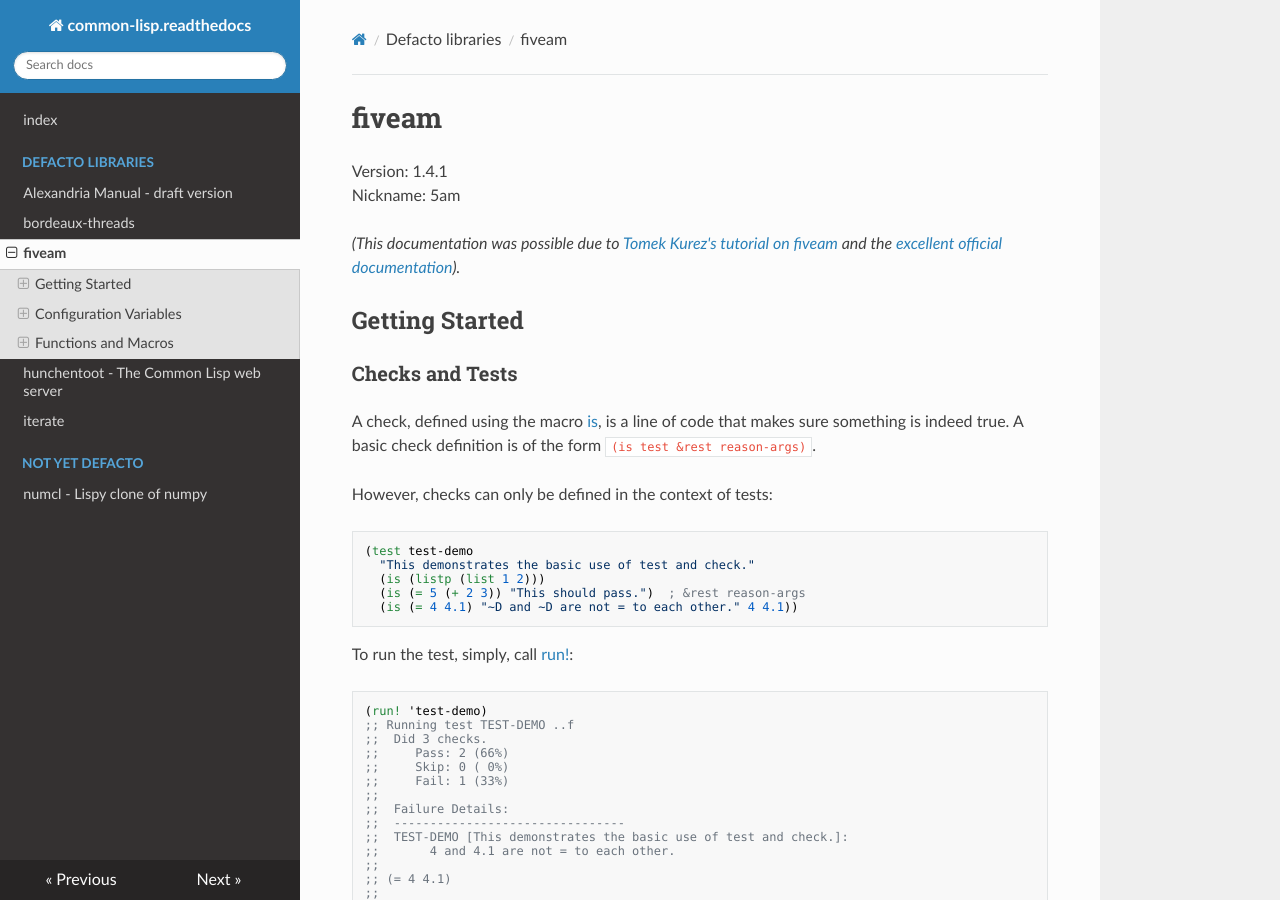
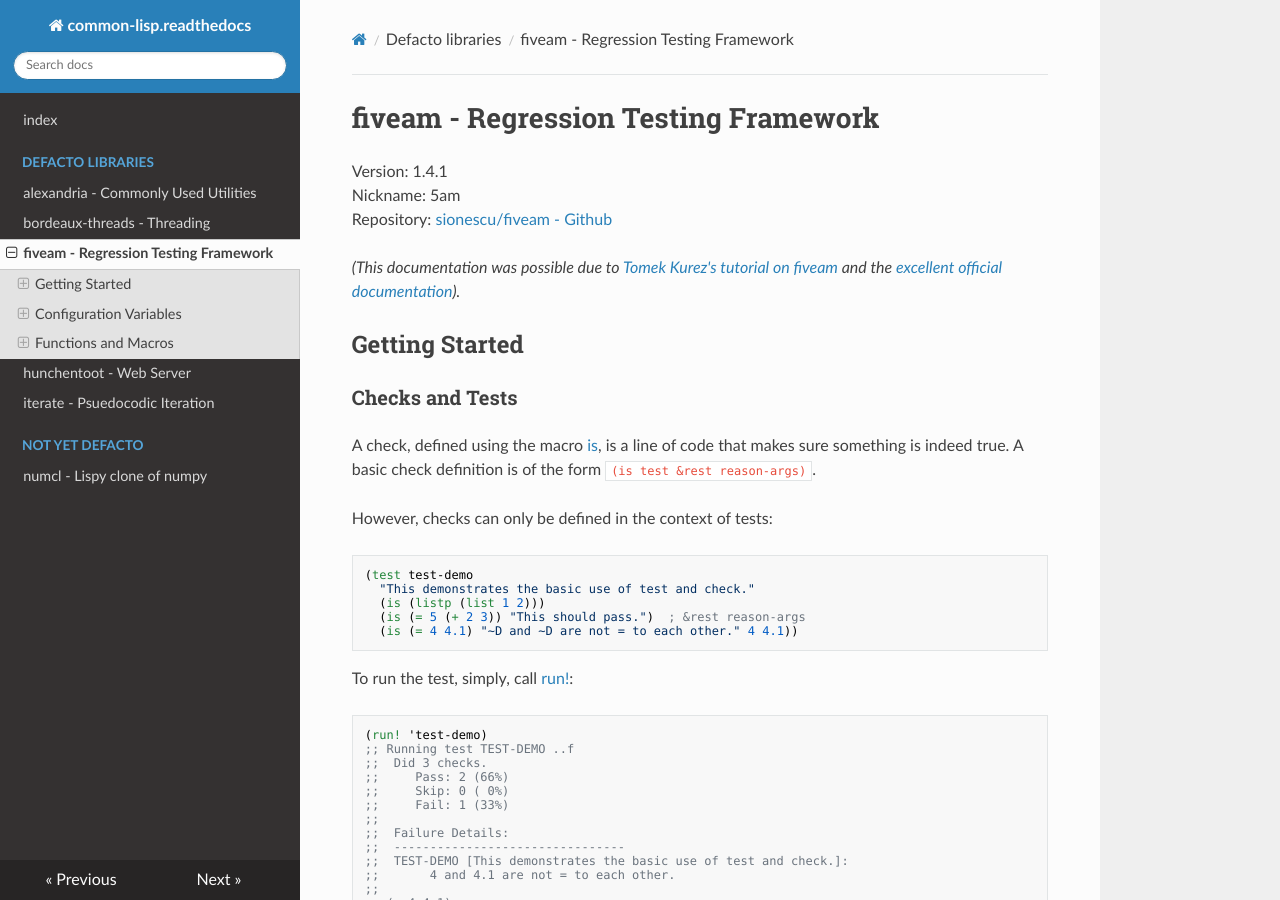
Before and after one commit to cl-library-docs/common-lisp-libraries, an MkDocs documentation site: the page built from docs/fiveam.md, in a window 1280 px wide and 900 px high. Built offline with MkDocs 1.6.1, drawn with Linux system fonts in a browser that asks for light colours; nearby versions of some CDN libraries.

Commit message:
added repos; title changes

```diff
--- a/docs/alexandria.md
+++ b/docs/alexandria.md
@@ -1,6 +1,8 @@
-# Alexandria Manual - draft version
+# alexandria - Commonly Used Utilities
 
 Version: 1.0.0
+<br/>
+Repository: [alexandria/alexandria - Gitlab](https://gitlab.common-lisp.net/alexandria/alexandria)
 
 *(This documentation is modified to markdown from [here](https://common-lisp.net/project/alexandria/draft/alexandria.html) on 01 March, 2020.)*
 
--- a/docs/fiveam.md
+++ b/docs/fiveam.md
@@ -1,8 +1,10 @@
-# fiveam
+# fiveam - Regression Testing Framework
 
 Version: 1.4.1
 <br/>
 Nickname: 5am
+<br/>
+Repository: [sionescu/fiveam - Github](https://github.com/sionescu/fiveam)
 
 *(This documentation was possible due to [Tomek Kurez's tutorial on fiveam](http://turtleware.eu/posts/Tutorial-Working-with-FiveAM.html) and the [excellent official documentation](https://common-lisp.net/project/fiveam/docs/)).*
 
--- a/docs/iterate.md
+++ b/docs/iterate.md
@@ -1,4 +1,8 @@
-# iterate
+# iterate - Psuedocodic Iteration
+
+Version: 1.5
+<br/>
+Repository: [iterate/iterate - Gitlab](https://gitlab.common-lisp.net/iterate/iterate)
 
 `iterate` is a powerful iteration facility for Common Lisp, and a alternative to `loop`. As opposed to `loop`, `iterate` is more lispy, extensible, besides being more powerful.
 
```
Also changed, not shown: docs/bordeaux-threads.md (+3 -1 lines), docs/hunchentoot.md (+3 -1 lines), docs/numcl.md (+2 -0 lines).
